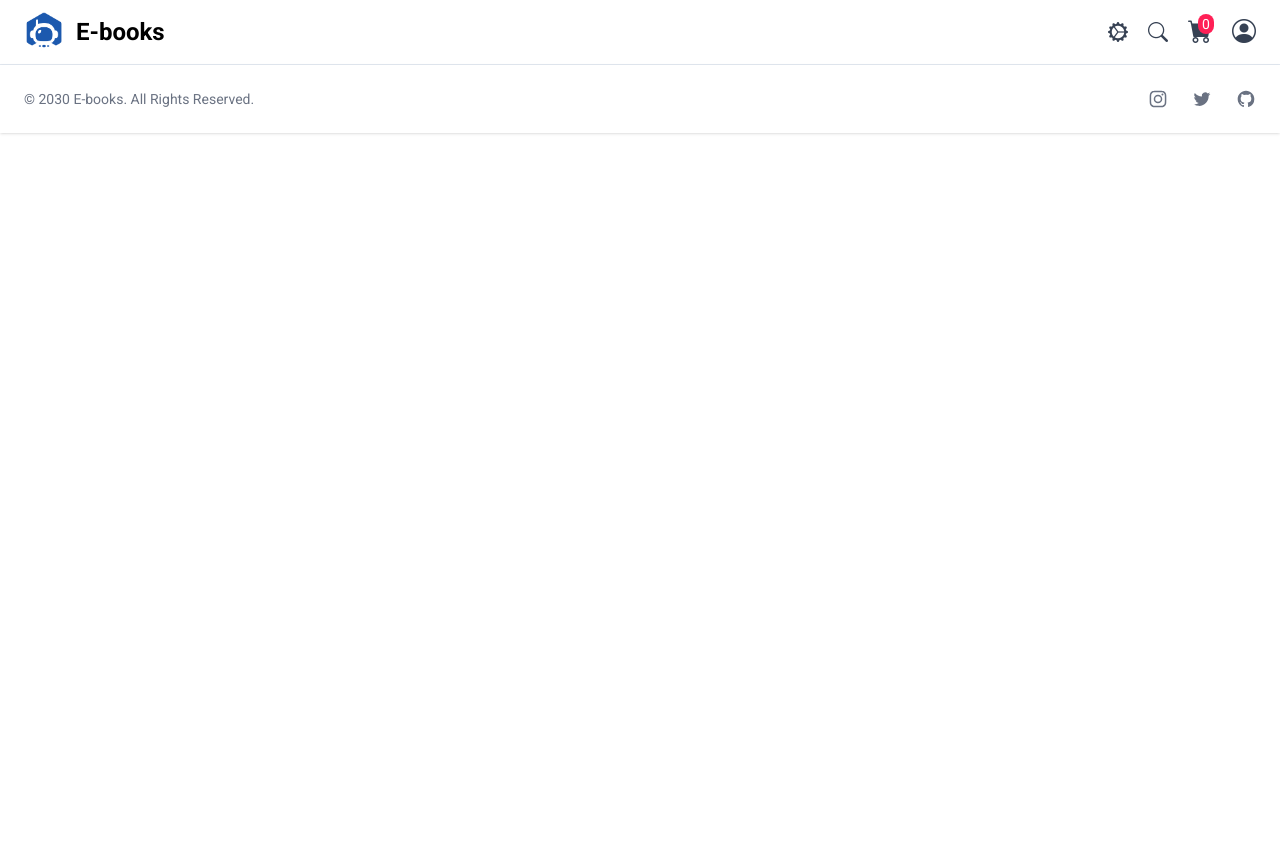
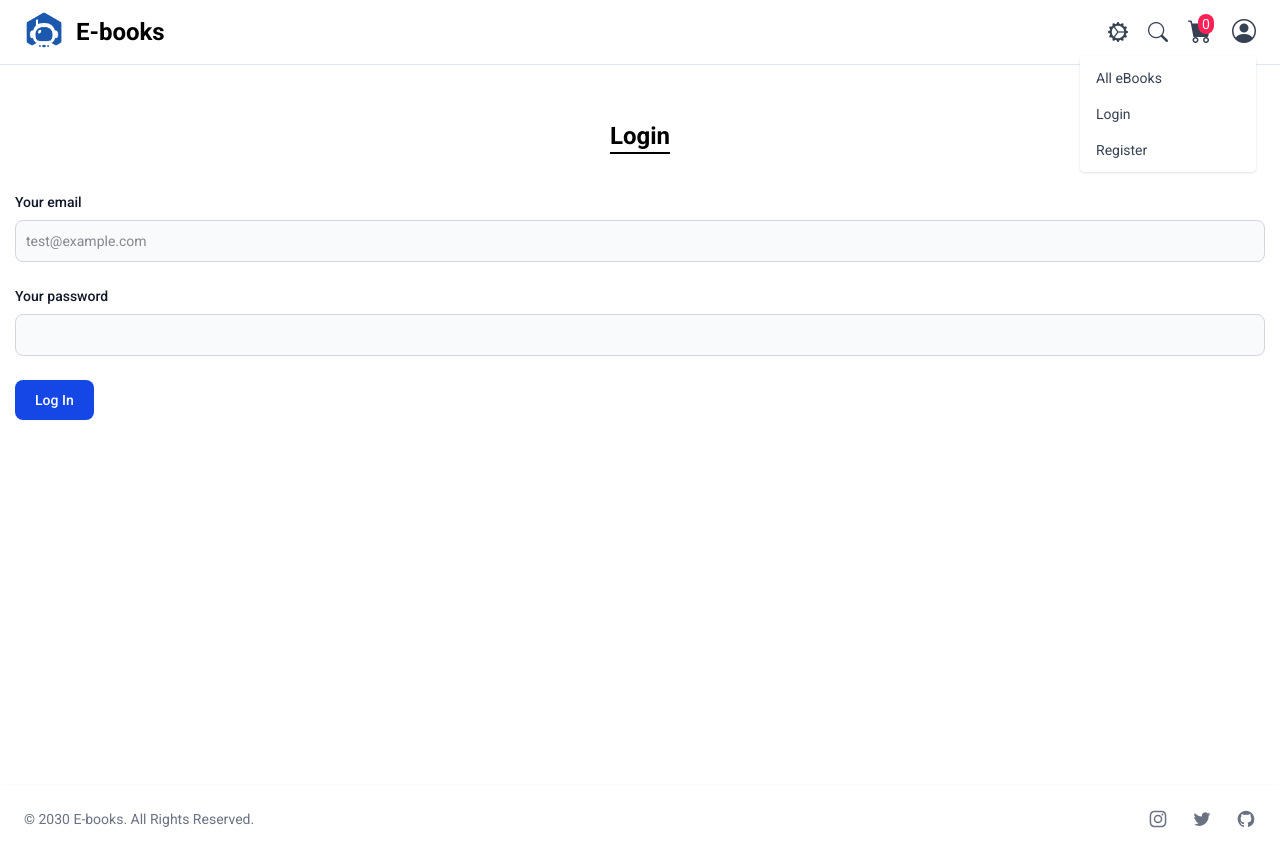
Before and after one commit to pawel2557/e-books, a React (Vite) app: page /login in a window 1280 px wide. Both pictures are taken after a click on the element 1244 px from the left and 32 px from the top of the page. Before the commit the page ends 800 px from the top, so only its background shows below. Built offline with nearby package versions, Linux system fonts and the light colour scheme; no server answers.

Commit message:
added login/register

```diff
--- a/package.json
+++ b/package.json
@@ -17,6 +17,7 @@
     "react-dom": "^19.1.0",
     "react-redux": "^9.2.0",
     "react-router-dom": "^7.6.0",
+    "react-toastify": "^11.0.5",
     "tailwindcss": "^4.1.6"
   },
   "devDependencies": {
--- a/src/components/Elements/DropdownLoggedIn.jsx
+++ b/src/components/Elements/DropdownLoggedIn.jsx
@@ -1,19 +1,28 @@
+import { Link } from "react-router-dom";
+import { useNavigate } from "react-router-dom";
 export const DropdownLoggedIn = () => {
+    const navigate = useNavigate();
+    function handleLogout(){
+        sessionStorage.removeItem("access_token");
+        sessionStorage.removeItem("user_email");
+        sessionStorage.removeItem("user_id");
+        navigate("/");
+    }
     return (
         <div id="dropdownAvatar" className="select-none	absolute top-10 right-0 z-10 w-44 bg-white rounded divide-y divide-gray-100 shadow dark:bg-gray-700 dark:divide-gray-600">
             <div className="py-3 px-4 text-sm text-gray-900 dark:text-white">
-            <div className="font-medium truncate">shubham@example.com</div>
+                <div className="font-medium truncate">test@example.com</div>
             </div>
             <ul className="py-1 text-sm text-gray-700 dark:text-gray-200" aria-labelledby="dropdownUserAvatarButton">
                 <li>
-                <a href="/" className="block py-2 px-4 hover:bg-gray-100 dark:hover:bg-gray-600 dark:hover:text-white">All eBooks</a>
+                    <Link to="/products" className="block py-2 px-4 hover:bg-gray-100 dark:hover:bg-gray-600 dark:hover:text-white">All eBooks</Link>
                 </li>
                 <li>
-                <a href="/" className="block py-2 px-4 hover:bg-gray-100 dark:hover:bg-gray-600 dark:hover:text-white">Dashboard</a>
+                    <Link to="/dashboard" className="block py-2 px-4 hover:bg-gray-100 dark:hover:bg-gray-600 dark:hover:text-white">Dashboard</Link>
                 </li>
             </ul>
             <div className="py-1">
-            <span className="cursor-pointer block py-2 px-4 text-sm text-gray-700 hover:bg-gray-100 dark:hover:bg-gray-600 dark:text-gray-200 dark:hover:text-white">Log out</span>
+                <span onClick={handleLogout} className="cursor-pointer block py-2 px-4 text-sm text-gray-700 hover:bg-gray-100 dark:hover:bg-gray-600 dark:text-gray-200 dark:hover:text-white">Log out</span>
             </div>
         </div>
     )
--- a/src/components/Elements/DropdownLoggedOut.jsx
+++ b/src/components/Elements/DropdownLoggedOut.jsx
@@ -1,15 +1,16 @@
+import { Link } from "react-router-dom";
 export const DropdownLoggedOut = () => {
     return (
         <div id="dropdownAvatar" className="select-none	absolute top-10 right-0 z-10 w-44 bg-white rounded divide-y divide-gray-100 shadow dark:bg-gray-700 dark:divide-gray-600">
             <ul className="py-1 text-sm text-gray-700 dark:text-gray-200" aria-labelledby="dropdownUserAvatarButton">
                 <li>
-                <a href="/" className="block py-2 px-4 hover:bg-gray-100 dark:hover:bg-gray-600 dark:hover:text-white">All eBooks</a>
+                    <Link to="/products" className="block py-2 px-4 hover:bg-gray-100 dark:hover:bg-gray-600 dark:hover:text-white">All eBooks</Link>
                 </li>
                 <li>
-                <a href="/" className="block py-2 px-4 hover:bg-gray-100 dark:hover:bg-gray-600 dark:hover:text-white">Login</a>
+                    <Link to="/login" className="block py-2 px-4 hover:bg-gray-100 dark:hover:bg-gray-600 dark:hover:text-white">Login</Link>
                 </li>
                 <li>
-                <a href="/" className="block py-2 px-4 hover:bg-gray-100 dark:hover:bg-gray-600 dark:hover:text-white">Register</a>
+                    <Link to="/register" className="block py-2 px-4 hover:bg-gray-100 dark:hover:bg-gray-600 dark:hover:text-white">Register</Link>
                 </li>
             </ul>
         </div>
--- a/src/components/Layouts/Header.jsx
+++ b/src/components/Layouts/Header.jsx
@@ -2,6 +2,8 @@ import { Link } from "react-router-dom";
 import Logo from "../../assets/logo.png";
 import { useEffect, useState } from "react";
 import { Search } from "..";
+import { DropdownLoggedOut } from "..";
+import { DropdownLoggedIn } from "..";
 
 export const Header = () => {
   const [darkMode, setDarkMode] = useState(JSON.parse(localStorage.getItem("darkMode")) || false);
@@ -10,6 +12,8 @@ export const Header = () => {
     darkMode ? document.documentElement.classList.add("dark") : document.documentElement.classList.remove("dark");
   },[darkMode]);
   const [searchComp, setSearchComp] = useState(false);
+  const [dropdown, setDropdown] = useState(false);
+  const access_token = sessionStorage.getItem("access_token");
 
 
   return (
@@ -28,11 +32,13 @@ export const Header = () => {
                       <span className="text-white text-sm absolute -top-1 left-2.5 bg-rose-500 px-1 rounded-full ">0</span>
                     </span>
                   </Link>
-                  <span className="bi bi-person-circle cursor-pointer text-2xl text-gray-700 dark:text-white"></span>
+                  <span onClick={()=>setDropdown(!dropdown)} className="bi bi-person-circle cursor-pointer text-2xl text-gray-700 dark:text-white"></span>
+                   {dropdown  && (access_token ? <DropdownLoggedIn/> : <DropdownLoggedOut/>)}
               </div>
           </div>
       </nav>
-      {searchComp && <Search setSearchComp={setSearchComp}/>}
+      {searchComp &&  <Search setSearchComp={setSearchComp}/>}
+
     </header>
   )
 }
--- a/src/components/index.jsx
+++ b/src/components/index.jsx
@@ -5,3 +5,6 @@ export { ProductCard } from "./Elements/ProductCard";
 export { ScrollToTop } from "./Other/ScrollToTop";
 
 export { Search } from "./Sections/Search";
+
+export { DropdownLoggedIn } from "./Elements/DropdownLoggedIn"
+export { DropdownLoggedOut } from "./Elements/DropdownLoggedOut"
--- a/src/main.jsx
+++ b/src/main.jsx
@@ -1,6 +1,9 @@
 import React from 'react';
 import ReactDOM from 'react-dom/client';
 import { BrowserRouter as Router } from 'react-router-dom';
+
+import { ToastContainer, toast } from 'react-toastify';
+
 import { FilterProvider } from './context';
 import { ScrollToTop } from './components';
 import './index.css';
@@ -12,6 +15,7 @@ root.render(
     <Router>
       <FilterProvider>
         <ScrollToTop />
+        <ToastContainer position="top-center"/>
         <App />
       </FilterProvider>
     </Router>
--- a/src/pages/Login.jsx
+++ b/src/pages/Login.jsx
@@ -1,19 +1,48 @@
-export const PageNotFound = () => {
-  return (
-    <main>
-        <section className="flex flex-col justify-center px-2">
-            <div className="flex flex-col items-center my-4">
-                <p className="text-7xl text-gray-700 font-bold my-10 dark:text-white text-center">404, Oops!</p>
-                <div className="max-w-xs">
-                    <img className="" src="" alt="" />
+import { useRef } from "react";
+import { supabase } from "../lib/supabaseClient";
+import { toast } from "react-toastify";
+import { useNavigate } from "react-router-dom";
+export const Login = () => {
+    const navigate = useNavigate();
+    const email = useRef();
+    const password = useRef();
+    async function handleLogin(event) {
+        event.preventDefault();
+        const authDetail = {
+            email: email.current.value,
+            password: password.current.value
+        }
+        const { data, error } = await supabase.auth.signInWithPassword(authDetail)
+
+        if (error) {
+            toast.error(error.message, { position: "top-center" });
+        } else {
+            toast.success("Logged in successfully!", { position: "top-center" });
+            navigate("/products");
+            sessionStorage.setItem("access_token", data.session.access_token);
+            sessionStorage.setItem("user_id", data.user.id);
+            sessionStorage.setItem("user_email", data.user.email);
+            console.log(data);
+        }
+
+    }
+    return (
+        <main>
+            <section>
+                <p className="text-2xl text-center font-semibold dark:text-slate-100 my-10 underline underline-offset-8">Login</p>
+            </section>
+            <form onSubmit={handleLogin}>
+                <div className="mb-6">
+                    <label htmlFor="email" className="block mb-2 text-sm font-medium text-gray-900 dark:text-gray-300">Your email</label>
+                    <input ref={email} type="email" id="email" className="bg-gray-50 border border-gray-300 text-gray-900 text-sm rounded-lg focus:ring-blue-500 focus:border-blue-500 block w-full p-2.5 dark:bg-gray-700 dark:border-gray-600 dark:placeholder-gray-400 dark:text-white dark:focus:ring-blue-500 dark:focus:border-blue-500" placeholder="test@example.com" required autoComplete="off" />
                 </div>
-            </div>
-            <div className="flex justify-center my-4">
-                <a href="">
-                    <button type="button" className="w-64 text-2xl text-white bg-gradient-to-r from-blue-500 via-blue-600 to-blue-700 hover:bg-gradient-to-br font-medium rounded-lg px-5 py-2.5 text-center mr-2 mb-2">Back To Home</button>
-                </a>
-            </div>
-        </section>
-    </main>
-  )
+                <div className="mb-6">
+                    <label htmlFor="password" className="block mb-2 text-sm font-medium text-gray-900 dark:text-gray-300">Your password</label>
+                    <input ref={password} type="password" id="password" className="bg-gray-50 border border-gray-300 text-gray-900 text-sm rounded-lg focus:ring-blue-500 focus:border-blue-500 block w-full p-2.5 dark:bg-gray-700 dark:border-gray-600 dark:placeholder-gray-400 dark:text-white dark:focus:ring-blue-500 dark:focus:border-blue-500" required />
+                </div>
+                <button type="submit" className="text-white bg-blue-700 hover:bg-blue-800 focus:ring-4 focus:outline-none focus:ring-blue-300 font-medium rounded-lg text-sm w-full sm:w-auto px-5 py-2.5 text-center dark:bg-blue-600 dark:hover:bg-blue-700 dark:focus:ring-blue-800">Log In</button>
+            </form>
+            {/* <button className="mt-3 cursor-pointer text-white bg-blue-700 hover:bg-blue-800 focus:ring-4 focus:outline-none focus:ring-blue-300 font-medium rounded-lg text-sm w-full sm:w-auto px-5 py-3 text-center dark:bg-blue-600 dark:hover:bg-blue-700 dark:focus:ring-blue-800">Login As Guest</button> */}
+        </main>
+    )
 }
--- a/src/pages/Register.jsx
+++ b/src/pages/Register.jsx
@@ -1,17 +1,48 @@
+import { toast } from "react-toastify";
+import { supabase } from "../lib/supabaseClient";
+import { useNavigate } from "react-router-dom";
+
 export const Register = () => {
+  const navigate = useNavigate();
+  async function handleRegister(event){
+    event.preventDefault();
+    const authDetail = {
+      name: event.target.name.value,
+      email: event.target.email.value,
+      password: event.target.password.value
+    }
+    const { data, error } = await supabase.auth.signUp({
+      email: authDetail.email,
+      password: authDetail.password,
+      options: {
+        data: {
+          name: authDetail.name
+        }
+      }
+    })
+    if (error) {
+      toast.error(error.message);
+    } else {
+      toast.success('User registered successfully!');
+      navigate("/login");
+    }
+
+    console.log(data)
+
+  }
   return (
     <main>
       <section>
         <p className="text-2xl text-center font-semibold dark:text-slate-100 my-10 underline underline-offset-8">Register</p>
       </section>
-        <form>
+        <form onSubmit={handleRegister}>
         <div className="mb-6">
               <label htmlFor="name" className="block mb-2 text-sm font-medium text-gray-900 dark:text-gray-300">Your name</label>
-              <input type="name" id="name" className="shadow-sm bg-gray-50 border border-gray-300 text-gray-900 text-sm rounded-lg focus:ring-blue-500 focus:border-blue-500 block w-full p-2.5 dark:bg-gray-700 dark:border-gray-600 dark:placeholder-gray-400 dark:text-white dark:focus:ring-blue-500 dark:focus:border-blue-500 dark:shadow-sm-light" placeholder="Shubham Sarda" required autoComplete="off" />
+              <input type="name" id="name" className="shadow-sm bg-gray-50 border border-gray-300 text-gray-900 text-sm rounded-lg focus:ring-blue-500 focus:border-blue-500 block w-full p-2.5 dark:bg-gray-700 dark:border-gray-600 dark:placeholder-gray-400 dark:text-white dark:focus:ring-blue-500 dark:focus:border-blue-500 dark:shadow-sm-light" placeholder="test" required autoComplete="off" />
           </div>
           <div className="mb-6">
               <label htmlFor="email" className="block mb-2 text-sm font-medium text-gray-900 dark:text-gray-300">Your email</label>
-              <input type="email" id="email" className="shadow-sm bg-gray-50 border border-gray-300 text-gray-900 text-sm rounded-lg focus:ring-blue-500 focus:border-blue-500 block w-full p-2.5 dark:bg-gray-700 dark:border-gray-600 dark:placeholder-gray-400 dark:text-white dark:focus:ring-blue-500 dark:focus:border-blue-500 dark:shadow-sm-light" placeholder="shubham@example.com" required autoComplete="off" />
+              <input type="email" id="email" className="shadow-sm bg-gray-50 border border-gray-300 text-gray-900 text-sm rounded-lg focus:ring-blue-500 focus:border-blue-500 block w-full p-2.5 dark:bg-gray-700 dark:border-gray-600 dark:placeholder-gray-400 dark:text-white dark:focus:ring-blue-500 dark:focus:border-blue-500 dark:shadow-sm-light" placeholder="test@example.com" required autoComplete="off" />
           </div>
           <div className="mb-6">
               <label htmlFor="password" className="block mb-2 text-sm font-medium text-gray-900 dark:text-gray-300">Your password</label>
--- a/src/pages/index.jsx
+++ b/src/pages/index.jsx
@@ -2,3 +2,6 @@ export { HomePage } from "./Home/HomePage";
 export { ProductsList } from "./Products/ProductsList";
 
 export { ProductDetail } from "./ProductDetail";
+
+export { Login } from "./Login"
+export { Register } from "./Register"
--- a/src/routes/AllRoutes.jsx
+++ b/src/routes/AllRoutes.jsx
@@ -1,5 +1,7 @@
 import { Routes, Route } from "react-router-dom";
 import { HomePage, ProductsList, ProductDetail } from "../pages";
+import { Login } from "../pages";
+import { Register } from "../pages";
 export const AllRoutes = () => {
   return (
     <>
@@ -7,6 +9,8 @@ export const AllRoutes = () => {
             <Route path="/" element={<HomePage/>}/>
             <Route path="/products" element={<ProductsList/>}/>
             <Route path="/products/:id" element={<ProductDetail/>}/>
+            <Route path="/login" element={<Login/>}/>
+            <Route path="/register" element={<Register/>}/>
         </Routes>
     </>
   )
```
Also changed, not shown: 1 other file (tests, documents, lock files or other folders). Lines whose indentation alone changed are shown as unchanged.
